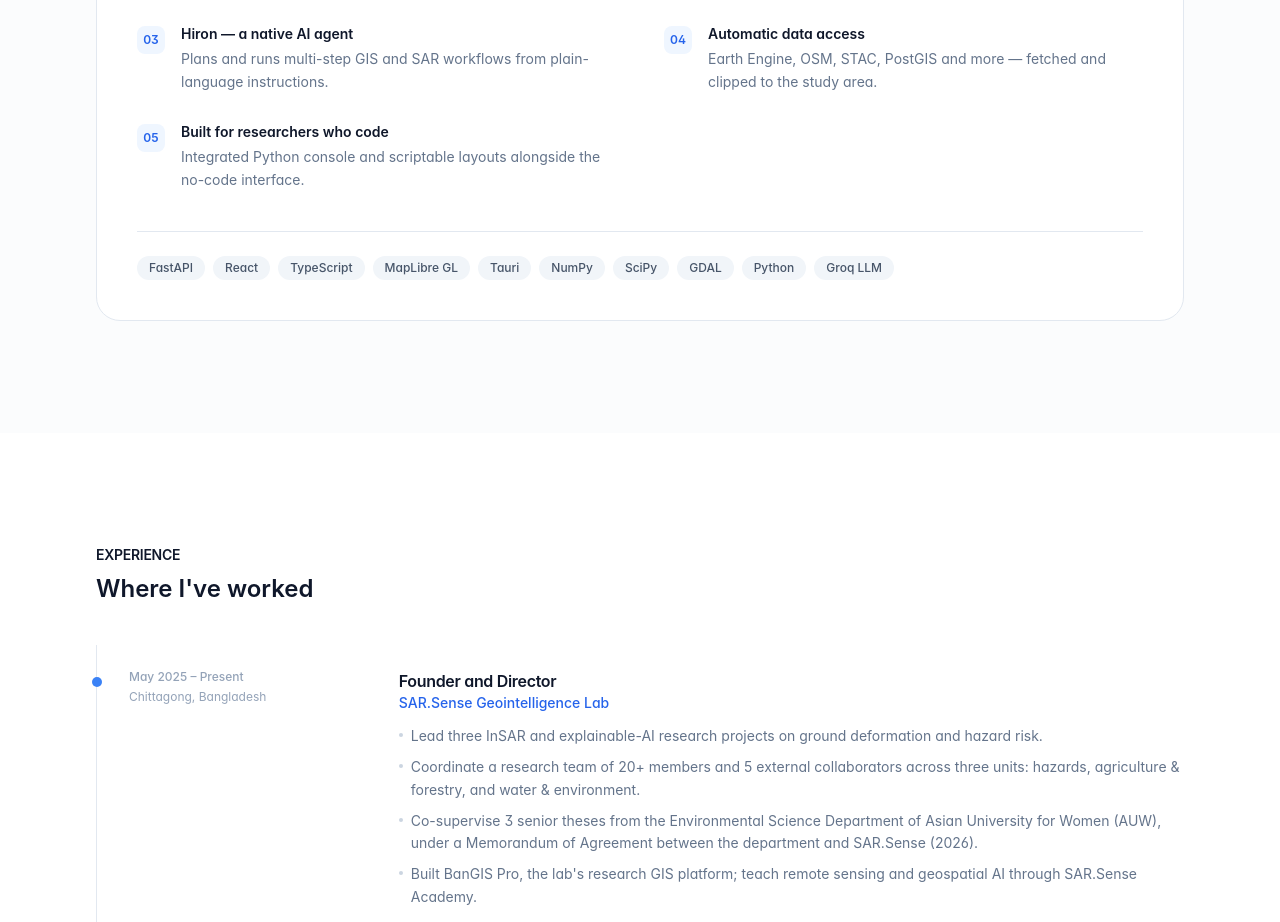
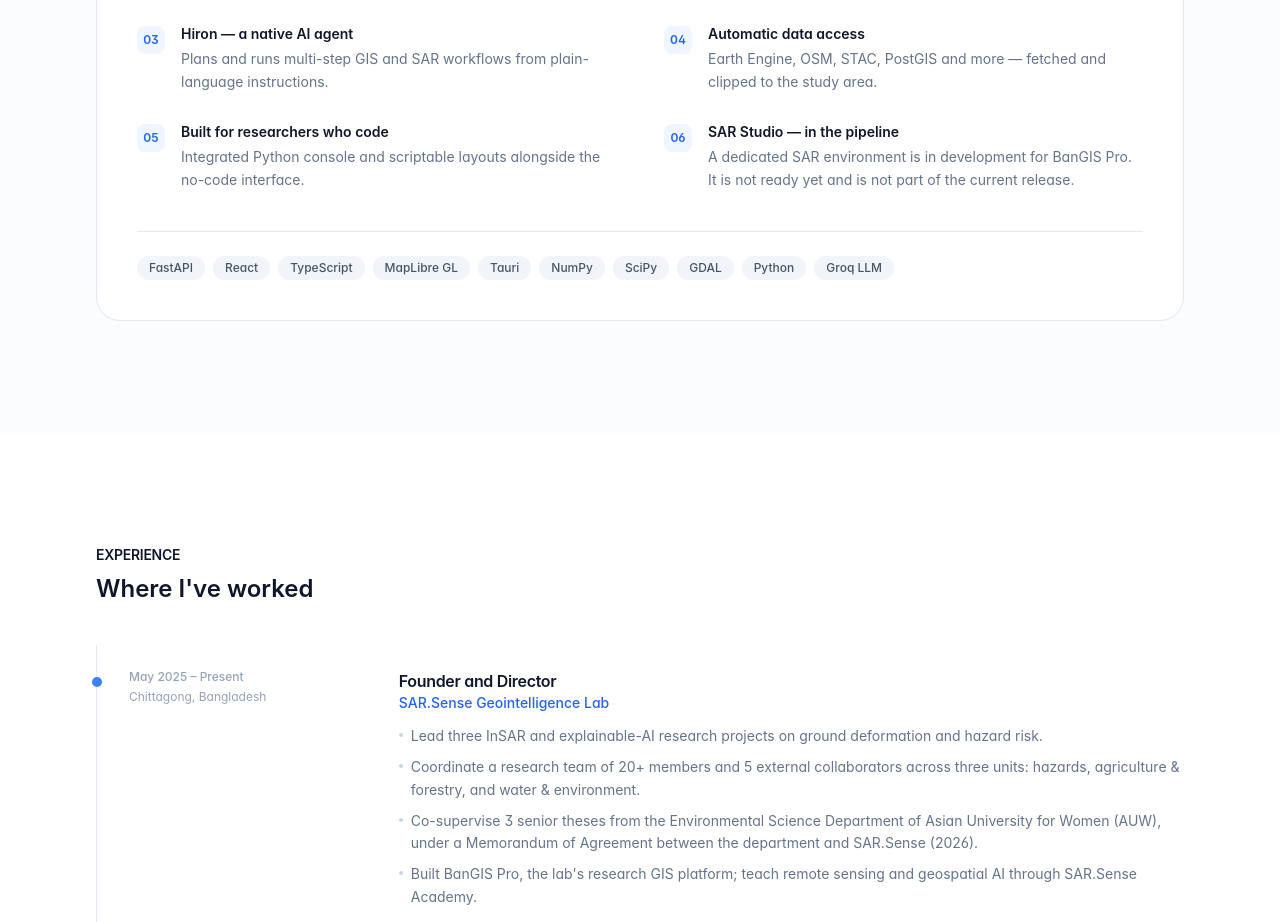
Before and after one commit to TowhidulIslam27/TowhidulIslam27.github.io, a React (Vite) app: page / in a window 1280 px wide. Shown: the part 4520-5442 px from the top of the page. Built offline with nearby package versions, Linux system fonts and the light colour scheme.

Commit message:
Note SAR Studio is in the BanGIS Pro pipeline

```diff
--- a/src/data/content.js
+++ b/src/data/content.js
@@ -86,6 +86,7 @@ export const softwareProjects = [
       { title: "Hiron — a native AI agent", text: "Plans and runs multi-step GIS and SAR workflows from plain-language instructions." },
       { title: "Automatic data access", text: "Earth Engine, OSM, STAC, PostGIS and more — fetched and clipped to the study area." },
       { title: "Built for researchers who code", text: "Integrated Python console and scriptable layouts alongside the no-code interface." },
+      { title: "SAR Studio — in the pipeline", text: "A dedicated SAR environment is in development for BanGIS Pro. It is not ready yet and is not part of the current release." },
     ],
     stack: [
       "FastAPI",
```
